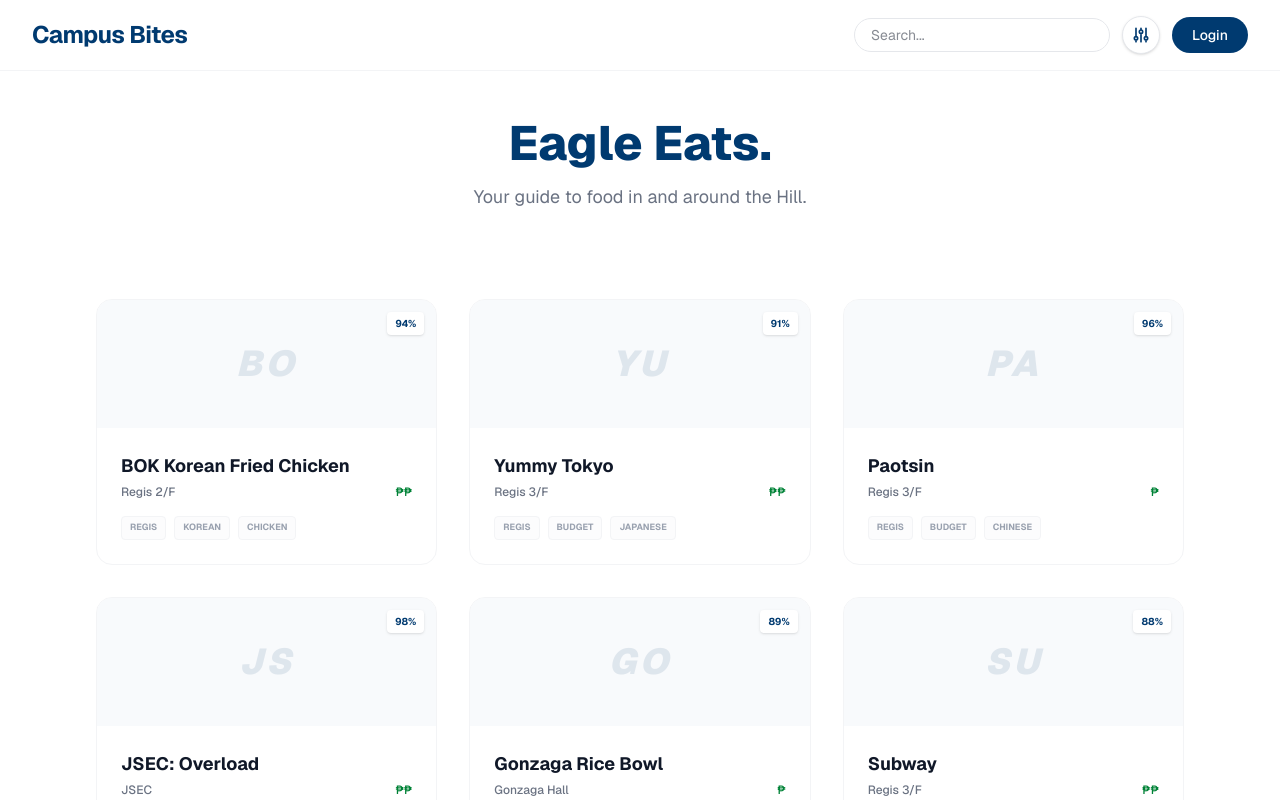
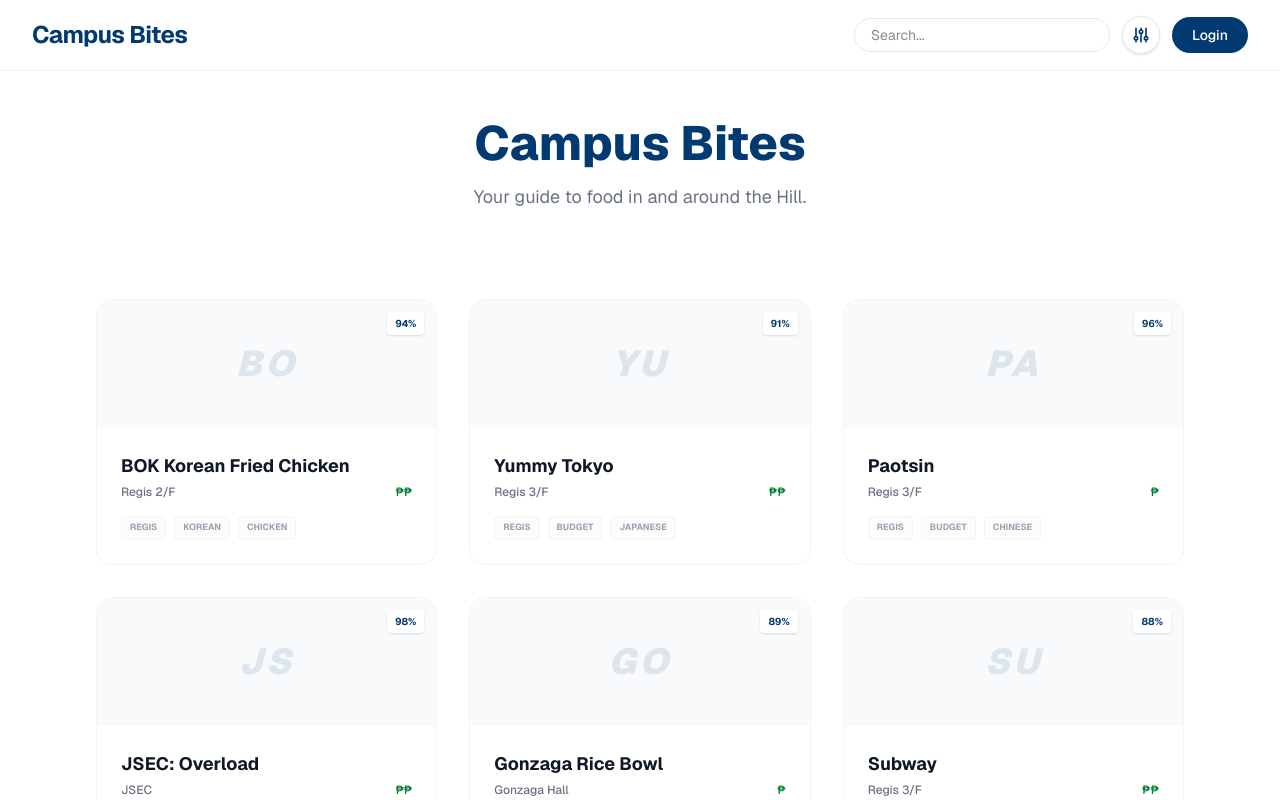
Before and after one commit to clongerts/campus-bites, a Next.js app: page / in a window 1280 px wide. Shown: the top 800 px of the page. Built offline with nearby package versions, Linux system fonts and the light colour scheme.

Commit message:
Update page.tsx

```diff
--- a/app/page.tsx
+++ b/app/page.tsx
@@ -62,7 +62,7 @@ const CampusBitesHome = () => {
       </nav>
 
       <header className="py-12 px-8 max-w-6xl mx-auto text-center">
-        <h2 className="text-5xl font-extrabold mb-4 text-[#003A70]">Eagle Eats.</h2>
+        <h2 className="text-5xl font-extrabold mb-4 text-[#003A70]">Campus Bites</h2>
         <p className="text-gray-500 text-lg">Your guide to food in and around the Hill.</p>
       </header>
 
```
